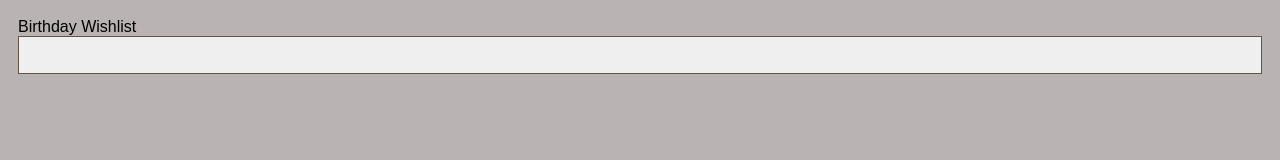
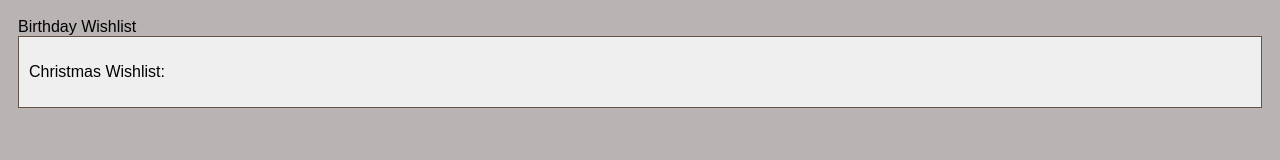
Before and after one commit to Navapache/Navapache.github.io, a plain HTML site: page index.html in a window 1280 px wide. Drawn offline with Linux system fonts and the light colour scheme.

Commit message:
more changes

```diff
--- a/index.html
+++ b/index.html
@@ -4,7 +4,9 @@
     </head>
     <body>
         <div class="page">
-            <p></p>
+            <p>
+                Christmas Wishlist:
+            </p>
         </div>
     </body>
 </html>
```
